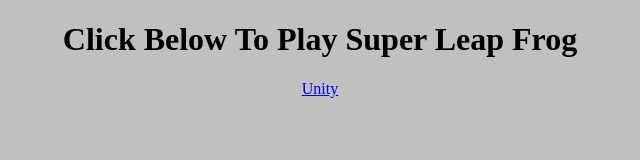
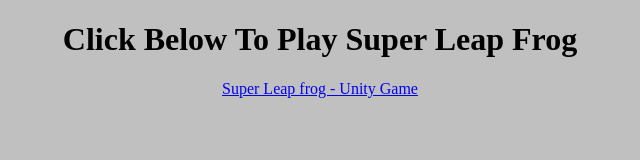
Before and after one commit to Liamgidlof/spel, a plain HTML site: page index.html in a window 1280 px wide. Shown: the whole page, without its empty margins (320-960 px from the left). Drawn offline with Linux system fonts and the light colour scheme.

Commit message:
adjustment

```diff
--- a/index.html
+++ b/index.html
@@ -9,6 +9,6 @@
 <center><h1>Click Below To Play Super Leap Frog</h1> </center>
 
 
-<center><a href="indexx.html">Unity</a> </center>
+<center><a href="indexx.html">Super Leap frog - Unity Game</a> </center>
 </body>
 </html>
```
